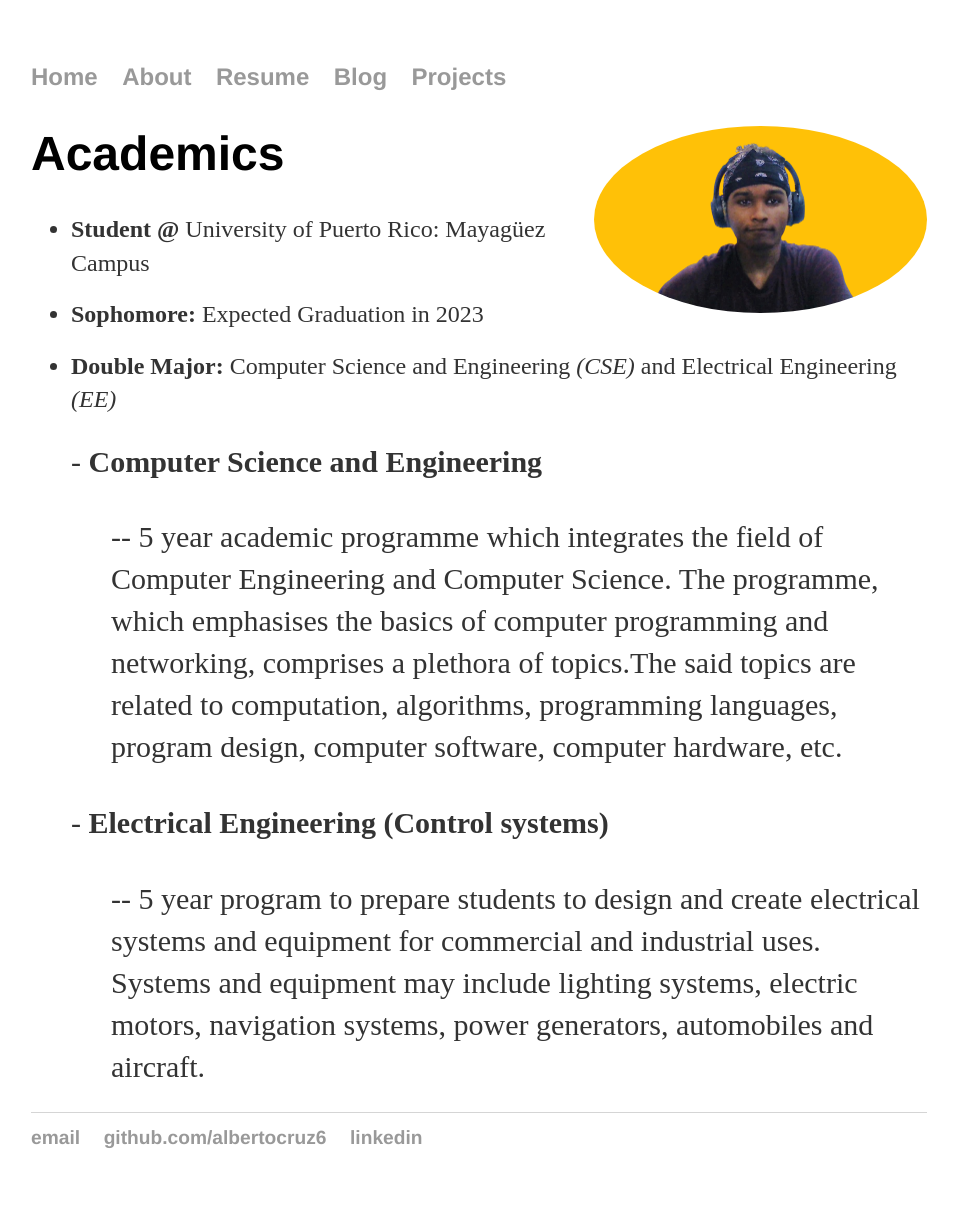
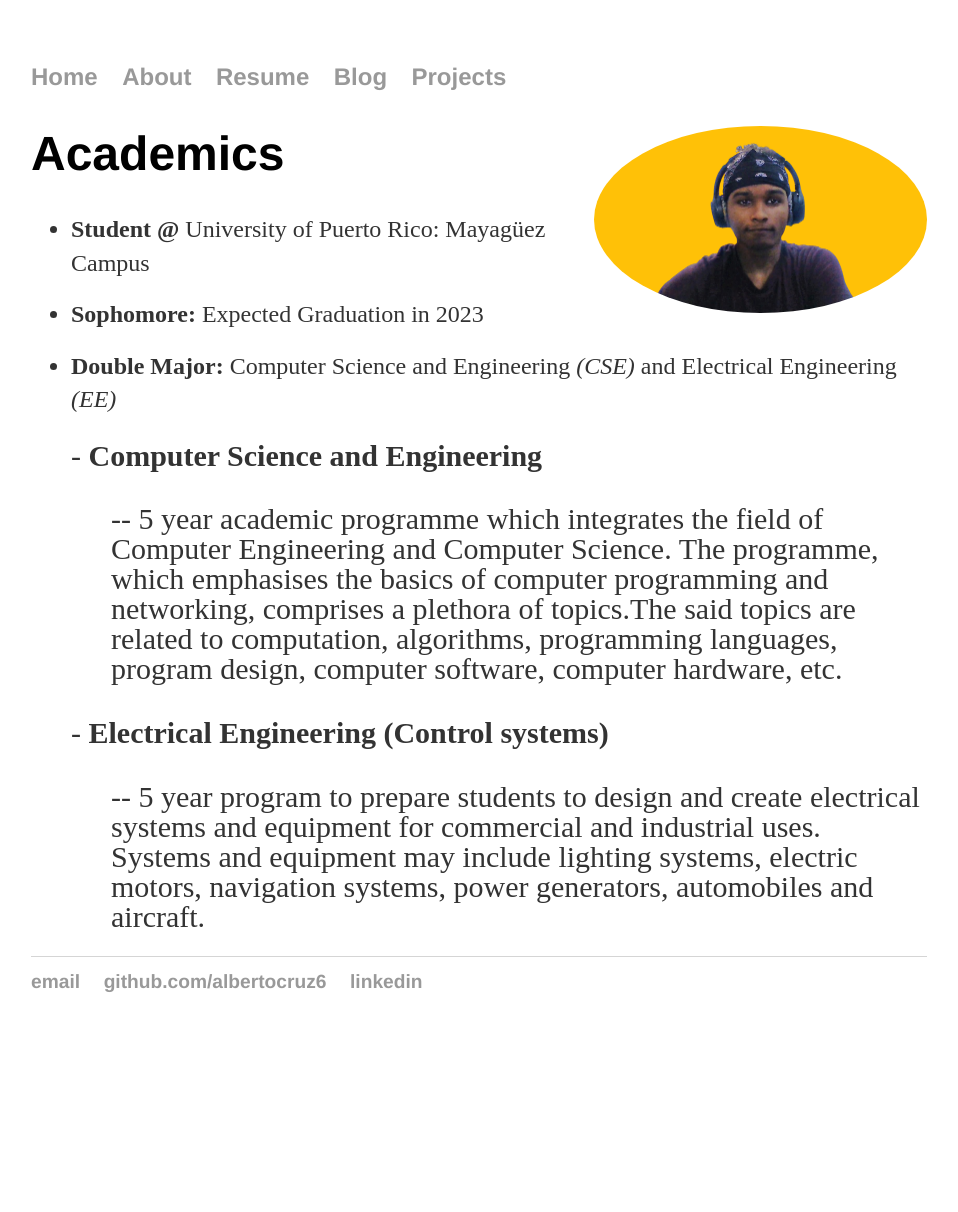
Before and after one commit to albertocruz6/albertocruz6.github.io, a Jekyll site: the page built from about/index.html, in a window 1280 px wide. Shown: the whole page, without its empty margins (161-1119 px from the left). Built offline with Jekyll 4.4.1, drawn with Linux system fonts in a browser that asks for light colours; after the commit the page ends 1056 px from its top, so only the background shows below that.

Commit message:
Update index.html

```diff
--- a/about/index.html
+++ b/about/index.html
@@ -13,12 +13,12 @@ li {
 }
 dt {
 	font-size: 1.25em;
-    	line-height: 1.4em;
+    	line-height: 1em;
    	color: #333;
 }
 dd {
 	font-size: 1.25em;
-    	line-height: 1.4em;
+    	line-height: 1em;
    	color: #333;
 	}
 </style>
```
